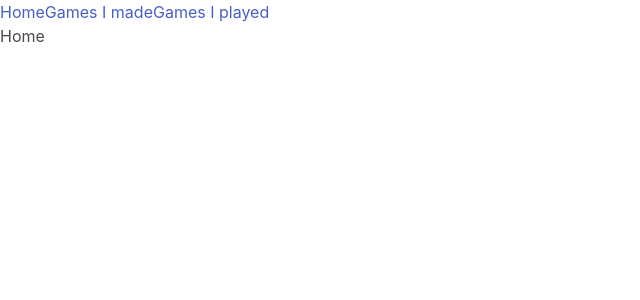
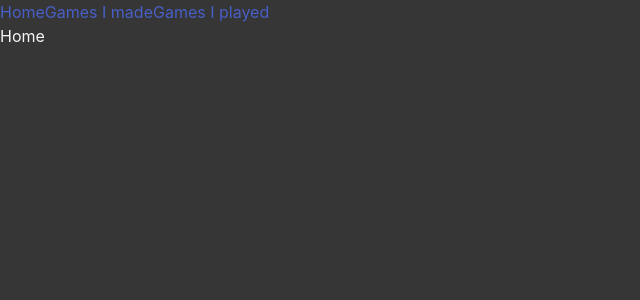
Before and after one commit to Srykah/srykah.github.io, a React (Create React App) app: page / in a window 1280 px wide. Shown: the top 300 px of the page, without its empty margins (0-640 px from the left). Built offline with nearby package versions, Linux system fonts and the light colour scheme.

Commit message:
[Feat] Dark mode

```diff
--- a/src/App.tsx
+++ b/src/App.tsx
@@ -7,7 +7,7 @@ import { Navbar } from "./components/Navbar";
 
 function App(): React.ReactElement {
 	return (
-		<div className="App">
+		<div>
 			<BrowserRouter>
 				<Navbar />
 				<Switch>
--- a/src/index.tsx
+++ b/src/index.tsx
@@ -3,9 +3,15 @@ import ReactDOM from "react-dom";
 import App from "./App";
 import "../node_modules/bulma/css/bulma.min.css";
 
+document.getElementsByTagName("html")[0].className = "has-background-dark";
+const root = document.getElementById("root");
+if (root?.className !== undefined) {
+	root.className = "has-text-light";
+}
+
 ReactDOM.render(
 	<React.StrictMode>
 		<App />
 	</React.StrictMode>,
-	document.getElementById("root")
+	root
 );
```
